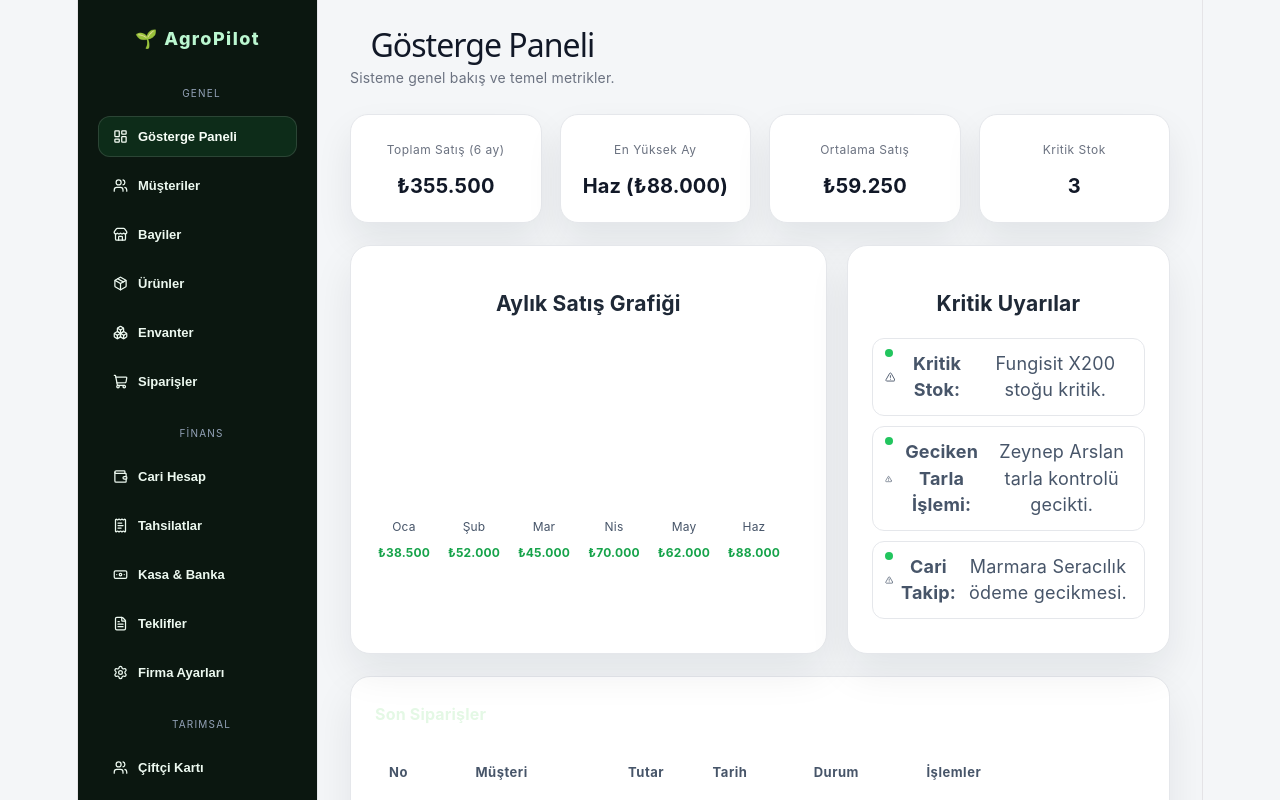
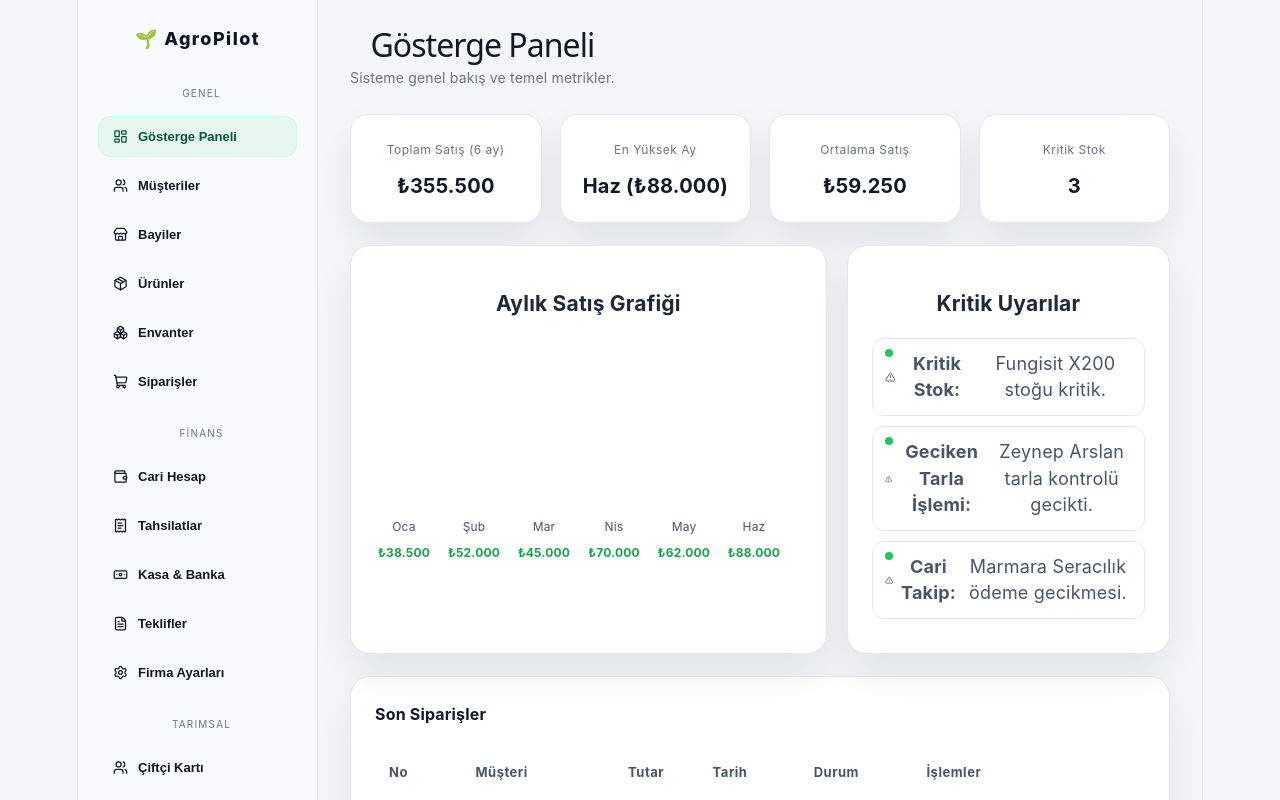
Before and after one commit to mgorkem19/AGROPILOT-ERP, a React (Vite) app: page / in a window 1280 px wide. Shown: the top 800 px of the page. Built offline with nearby package versions, Linux system fonts and the light colour scheme.

Commit message:
Yazi renkleri duzeltildi

```diff
--- a/src/App.css
+++ b/src/App.css
@@ -17,7 +17,7 @@ body {
 aside {
   width: 240px;
   min-height: 100vh;
-  background: #0b1710;
+  background: #f8fafc;
   border-right: 1px solid #e5e7eb;
   padding: 26px 20px;
   position: sticky;
@@ -25,7 +25,7 @@ aside {
 }
 
 .logo {
-  color: #bbf7d0;
+  color: #0f172a;
   font-size: 18px;
   font-weight: 800;
   letter-spacing: 0.08em;
@@ -36,7 +36,7 @@ aside {
 
 .group small {
   display: block;
-  color: #94a3b8;
+  color: #64748b;
   font-size: 10px;
   text-transform: uppercase;
   letter-spacing: 0.12em;
@@ -49,7 +49,7 @@ aside button {
   align-items: center;
   gap: 10px;
   background: transparent;
-  color: #edf9f0;
+  color: #0f172a;
   border: 1px solid transparent;
   padding: 12px 14px;
   border-radius: 12px;
@@ -62,9 +62,9 @@ aside button {
 
 aside button:hover,
 aside button.active {
-  background: rgba(34,197,94,0.12);
-  color: #f8fff8;
-  border-color: rgba(255,255,255,0.12);
+  background: #e5f7ee;
+  color: #07543e;
+  border-color: #d1fae5;
 }
 
 main {
@@ -167,15 +167,15 @@ header p {
 .panelHead h3 {
   margin: 0;
   font-size: 16px;
-  color: #e4f8e5;
+  color: #111827;
   margin-right: auto;
 }
 
 .tabs { display: flex; gap: 8px; flex-wrap: wrap; }
 
 .tabs button {
-  background: rgba(11,24,17,0.9);
-  color: #9fb5a7;
+  background: #f8fafc;
+  color: #475569;
   border: 1px solid transparent;
   padding: 8px 12px;
   font-size: 12px;
@@ -185,14 +185,14 @@ header p {
 }
 
 .tabs button:hover {
-  background: rgba(34,197,94,0.12);
-  color: #d8ffdf;
+  background: #ecfdf5;
+  color: #134e4a;
 }
 
 .tabs .selected {
-  background: rgba(34,197,94,0.18);
-  color: #e8ffe8;
-  border-color: rgba(34,197,94,0.3);
+  background: #22c55e;
+  color: #ffffff;
+  border-color: #16a34a;
   font-weight: 700;
 }
 
@@ -200,8 +200,8 @@ header p {
   display: flex;
   align-items: center;
   gap: 10px;
-  background: rgba(9,20,15,0.9);
-  border: 1px solid rgba(34,197,94,0.14);
+  background: #f8fafc;
+  border: 1px solid #e5e7eb;
   border-radius: 14px;
   padding: 8px 12px;
 }
@@ -210,7 +210,7 @@ header p {
   width: 180px;
   border: 0;
   background: transparent;
-  color: #eef9eb;
+  color: #1f2937;
   padding: 10px 0;
   outline: none;
 }
@@ -260,7 +260,7 @@ tbody tr:hover td {
 
 .badge {
   background: rgba(34,197,94,0.16);
-  color: #dcffd7;
+  color: #134e4a;
   padding: 6px 10px;
   border-radius: 999px;
   font-size: 11px;
@@ -336,6 +336,7 @@ tbody tr:hover td {
 
 .taskCard h4 { margin:0 0 8px 0; }
 .taskCard .status { padding:8px 10px; border-radius:10px; background: #f8fafc; color:#475569; display:inline-block; }
+.taskCard .status { color: #0f172a; }
 .taskCard .status.danger { background:#fee2e2; color:#991b1b; border:1px solid #fecaca; }
 
 .msg { padding:12px 14px; border-radius:16px; box-shadow: 0 8px 18px rgba(15,23,42,0.08); }
@@ -425,7 +426,7 @@ tbody tr:hover td {
   margin-bottom: 7px;
 }
 
-.task span { color: #9ca3af; }
+.task span { color: #6b7280; }
 .task em { color: #22c55e; font-style: normal; }
 
 .barcodeTools {
@@ -469,6 +470,7 @@ tbody tr:hover td {
 .msg.ai {
   background: #07110d;
   border: 1px solid #17281f;
+  color: #f8fafc;
 }
 
 .msg.user {
@@ -626,7 +628,7 @@ option {
   right: 14px;
   top: 14px;
   background: transparent;
-  color: white;
+  color: #475569;
   border: 0;
   cursor: pointer;
 }
```
